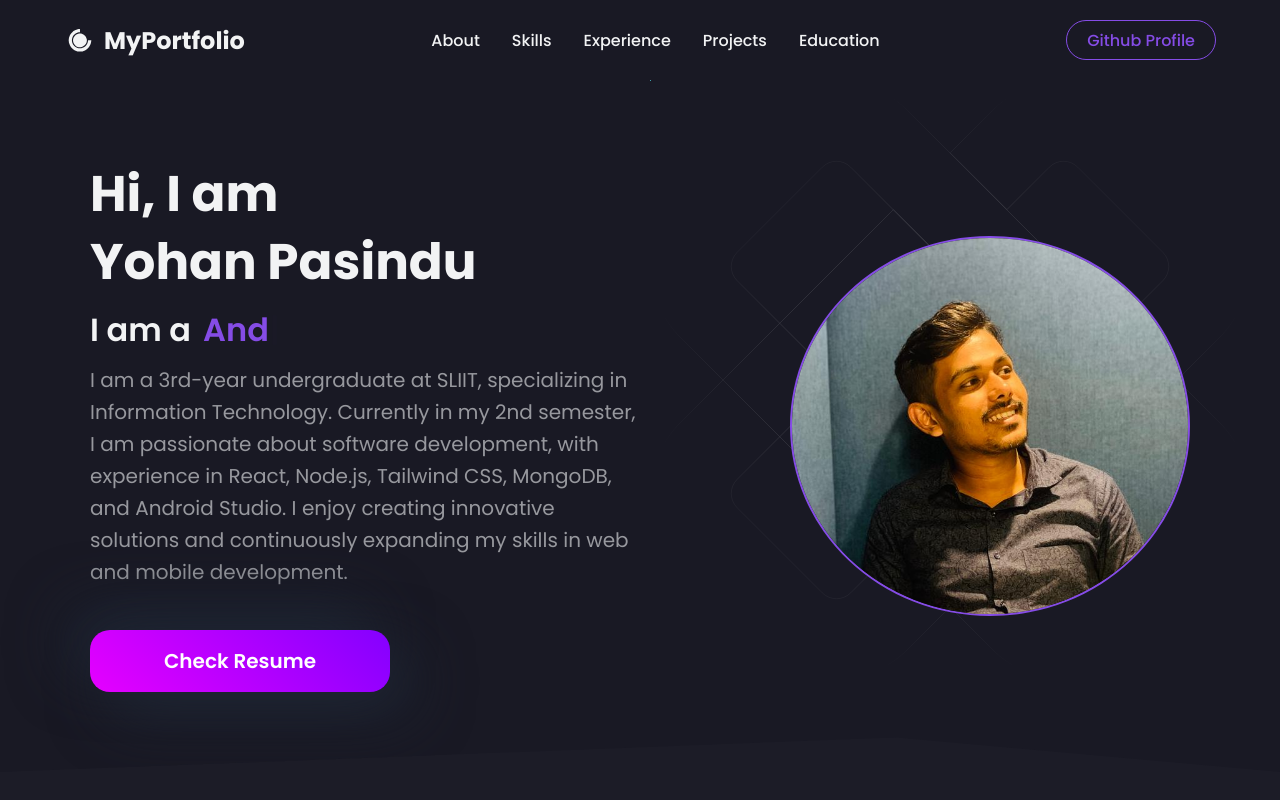
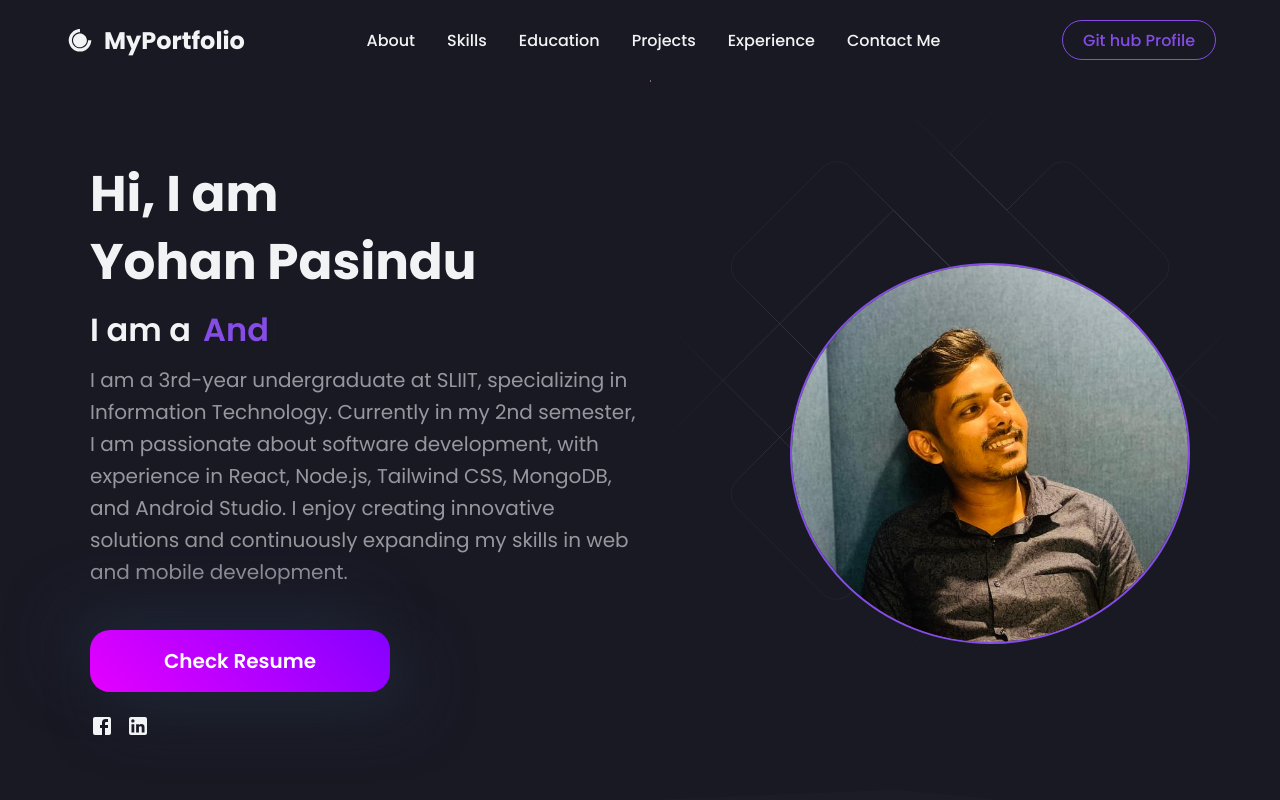
Before and after one commit to YohanPasi/portfolio_react, a React (Create React App) app: page / in a window 1280 px wide. Shown: the top 800 px of the page. Built offline with nearby package versions, Linux system fonts and the light colour scheme.

Commit message:
Portfolio finished

```diff
--- a/src/component/HeroSection/index.js
+++ b/src/component/HeroSection/index.js
@@ -4,6 +4,36 @@ import { Bio } from "../../data/constants";
 import Typewriter from "typewriter-effect";
 import HeroImg from "../../images/image01.png";
 import HeroBgAnimation from "../HeroAnimation";
+import FacebookIcon from '@mui/icons-material/Facebook';
+import LinkedInIcon from '@mui/icons-material/LinkedIn';
+import InstagramIcon from '@mui/icons-material/Instagram';
+import TwitterIcon from '@mui/icons-material/Twitter';
+
+const SocialMediaIcons = styled.div`
+  display: flex;
+  gap: 12px;
+  margin-top: 20px;
+
+  @media (max-width: 640px) {
+    justify-content: center;
+  }
+`;
+
+const SocialMediaIcon = styled.a`
+  display: inline-block;
+  font-size: 1.5rem;
+  color: ${({ theme }) => theme.text_primary};
+  transition: color 0.2s ease-in-out, transform 0.2s ease-in-out;
+
+  &:hover {
+    color: ${({ theme }) => theme.primary};
+    transform: scale(1.1);
+  }
+
+  @media (max-width: 640px) {
+    font-size: 1.2rem;
+  }
+`;
 
 
 
@@ -215,9 +245,11 @@ const HeroSection = () => {
         <HeroBg>
           <HeroBgAnimation />
         </HeroBg>
-              <HeroInnerContainer >
+        <HeroInnerContainer>
           <HeroLeftContainer id="Left">
-                      <Title>Hi, I am <br /> {Bio.name}</Title>
+            <Title>
+              Hi, I am <br /> {Bio.name}
+            </Title>
             <TextLoop>
               I am a
               <Span>
@@ -231,18 +263,41 @@ const HeroSection = () => {
               </Span>
             </TextLoop>
             <SubTitle>{Bio.description}</SubTitle>
-                      <ResumeButton href={Bio.resume} target='display'>Check Resume</ResumeButton>
+            <div>
+              <ResumeButton href={Bio.resume} target="display">
+                Check Resume
+              </ResumeButton>
+              <SocialMediaIcons>
+                {Bio.facebook && (
+                  <SocialMediaIcon href={Bio.facebook} target="_blank" rel="noopener noreferrer" aria-label="Facebook">
+                    <FacebookIcon />
+                  </SocialMediaIcon>
+                )}
+                {Bio.linkedin && (
+                  <SocialMediaIcon href={Bio.linkedin} target="_blank" rel="noopener noreferrer" aria-label="LinkedIn">
+                    <LinkedInIcon />
+                  </SocialMediaIcon>
+                )}
+                {Bio.instagram && (
+                  <SocialMediaIcon href={Bio.instagram} target="_blank" rel="noopener noreferrer" aria-label="Instagram">
+                    <InstagramIcon />
+                  </SocialMediaIcon>
+                )}
+                {Bio.twitter && (
+                  <SocialMediaIcon href={Bio.twitter} target="_blank" rel="noopener noreferrer" aria-label="Twitter">
+                    <TwitterIcon />
+                  </SocialMediaIcon>
+                )}
+              </SocialMediaIcons>
+            </div>
           </HeroLeftContainer>
-
           <HeroRightContainer id="Right">
-
             <Img src={HeroImg} alt="hero-image" />
           </HeroRightContainer>
         </HeroInnerContainer>
-
       </HeroContainer>
     </div>
-  )
-}
+  );
+};
 
-export default HeroSection
+export default HeroSection;
--- a/src/component/navbar/index.js
+++ b/src/component/navbar/index.js
@@ -143,15 +143,16 @@ const NavBar = () => {
         <NavItems>
           <NavLink href="#about">About</NavLink>
           <NavLink href="#skills">Skills</NavLink>
+          <NavLink href="#education">Education</NavLink>
+          <NavLink href="#projects">Projects</NavLink>
           <NavLink href="#experience">Experience</NavLink>
-          <NavLink href="#projects">Projects</NavLink>
-          <NavLink href="#education">Education</NavLink>
+          <NavLink href="#contact">Contact Me</NavLink>
         </NavItems>
         <ButtonContainer>
           <GithubButton
-            onClick={() => window.open("https://github.com/yourusername", "_blank")}
+            onClick={() => window.open("https://github.com/YohanPasi", "_blank")}
           >
-            Github Profile
+            Git hub Profile
           </GithubButton>
         </ButtonContainer>
       </NavContainer>
@@ -171,6 +172,9 @@ const NavBar = () => {
         <MobileMenuLinks href="#experience" onClick={() => setOpen(false)}>
           Experience
         </MobileMenuLinks>
+        <MobileMenuLinks href="#contact" onClick={() => setOpen(false)}>
+          Contact Me
+        </MobileMenuLinks>
         <GithubButton
           onClick={() => window.open("https://github.com/YohanPasi", "_blank")}
         >
```
Lines whose indentation alone changed are shown as unchanged.
